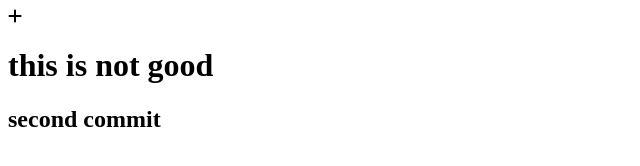
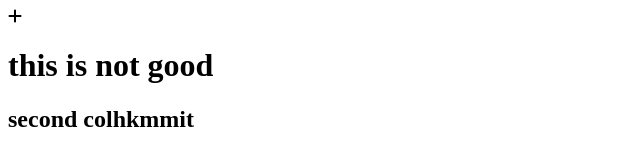
Before and after one commit to ajaxpraps/htmlProject, a plain HTML site: page index.html in a window 1280 px wide. Shown: the full height of the page, 0-640 px from the left. Drawn offline with Linux system fonts and the light colour scheme.

Commit message:
this is not good

```diff
--- a/index.html
+++ b/index.html
@@ -9,6 +9,6 @@
 <body>
     <i class="fa-solid fa-plus"></i>
     <h1>this is not good</h1>
-    <h2>second commit</h2>
+    <h2>second colhkmmit</h2>
 </body>
 </html>
```
